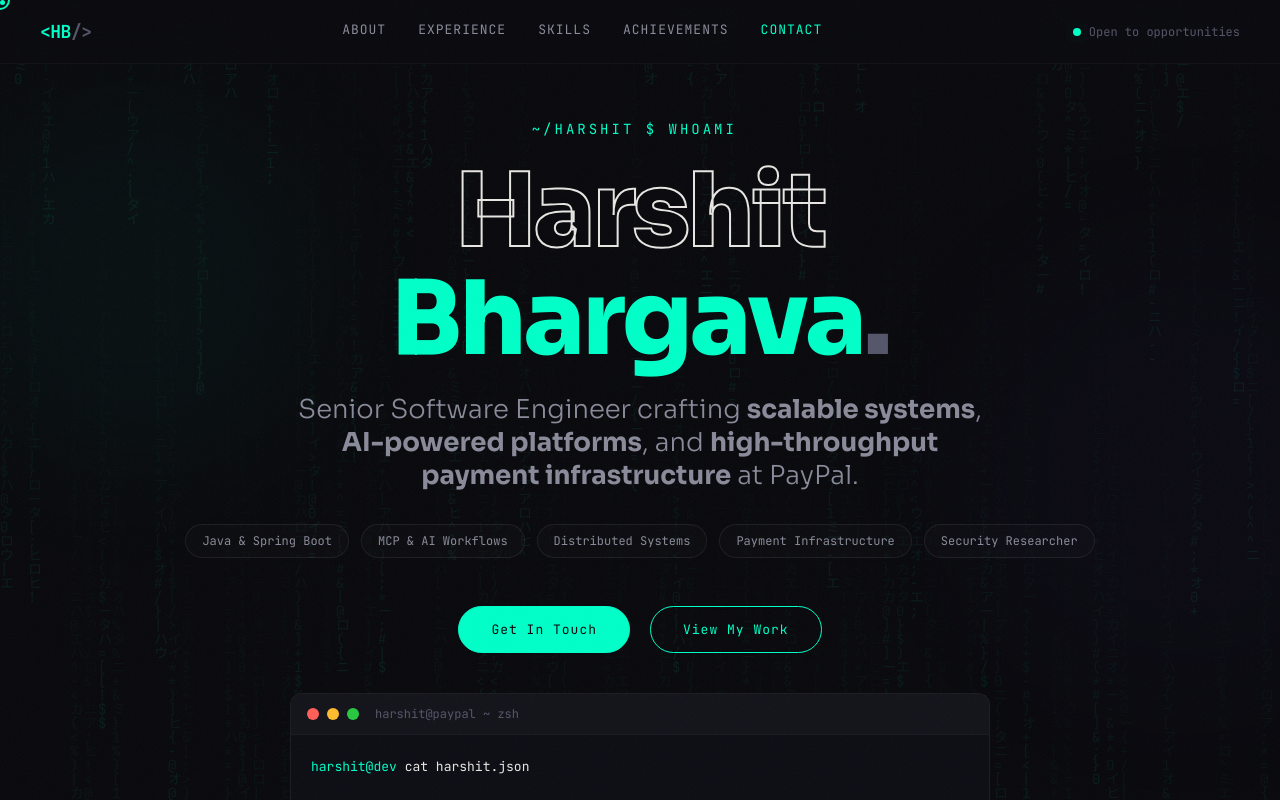
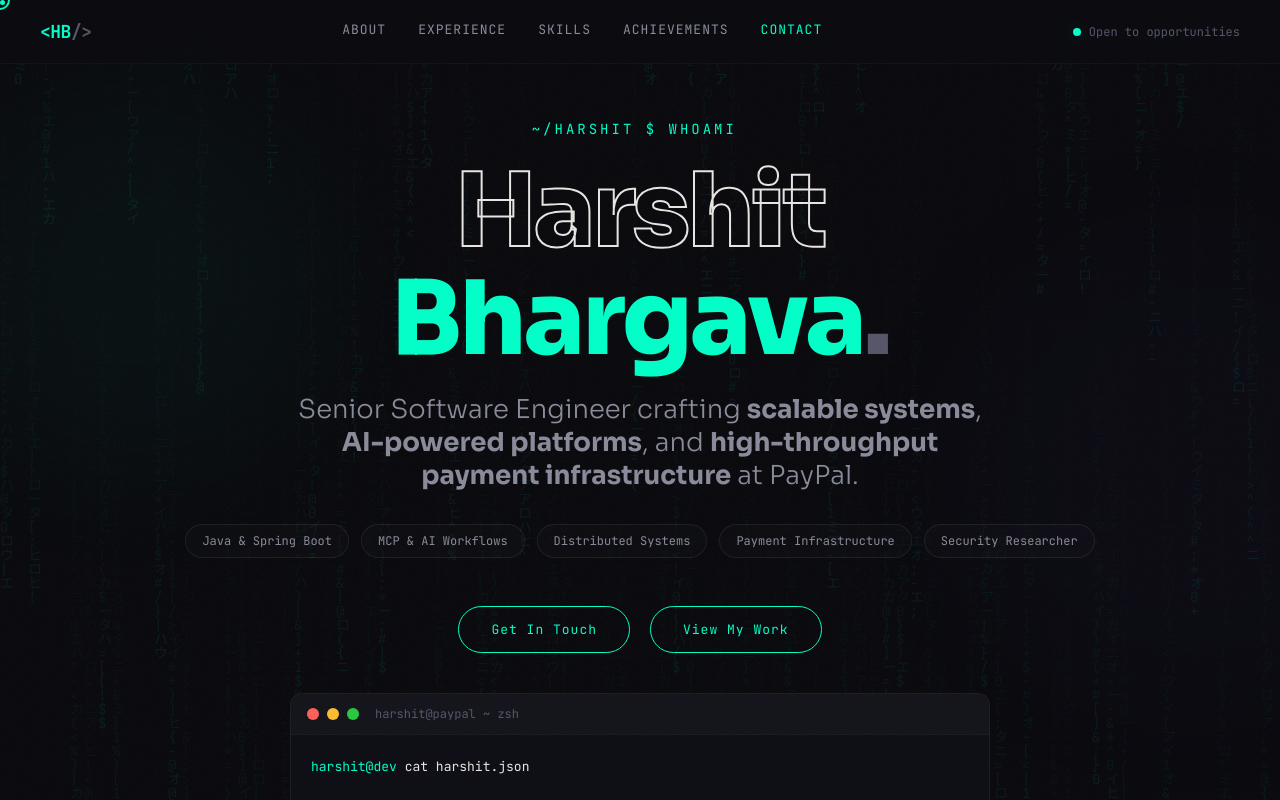
Before and after one commit to harshitbhargava/harshitbhargava, a React (Vite) app: page / in a window 1280 px wide. Shown: the top 800 px of the page. Built offline with nearby package versions, Linux system fonts and the light colour scheme.

Commit message:
Fixed Get In Touch Button issue

```diff
--- a/src/components/Hero.jsx
+++ b/src/components/Hero.jsx
@@ -85,7 +85,7 @@ export default function Hero() {
         ))}
       </div>
       <div className="hero-cta">
-        <a href="#contact" className="btn btn-filled" onClick={(e) => scrollTo(e, '#contact')}>
+        <a href="#contact" className="btn" onClick={(e) => scrollTo(e, '#contact')}>
           Get In Touch
         </a>
         <a href="#experience" className="btn" onClick={(e) => scrollTo(e, '#experience')}>
```
Also changed, not shown: 2 other files (tests, documents, lock files or other folders).
